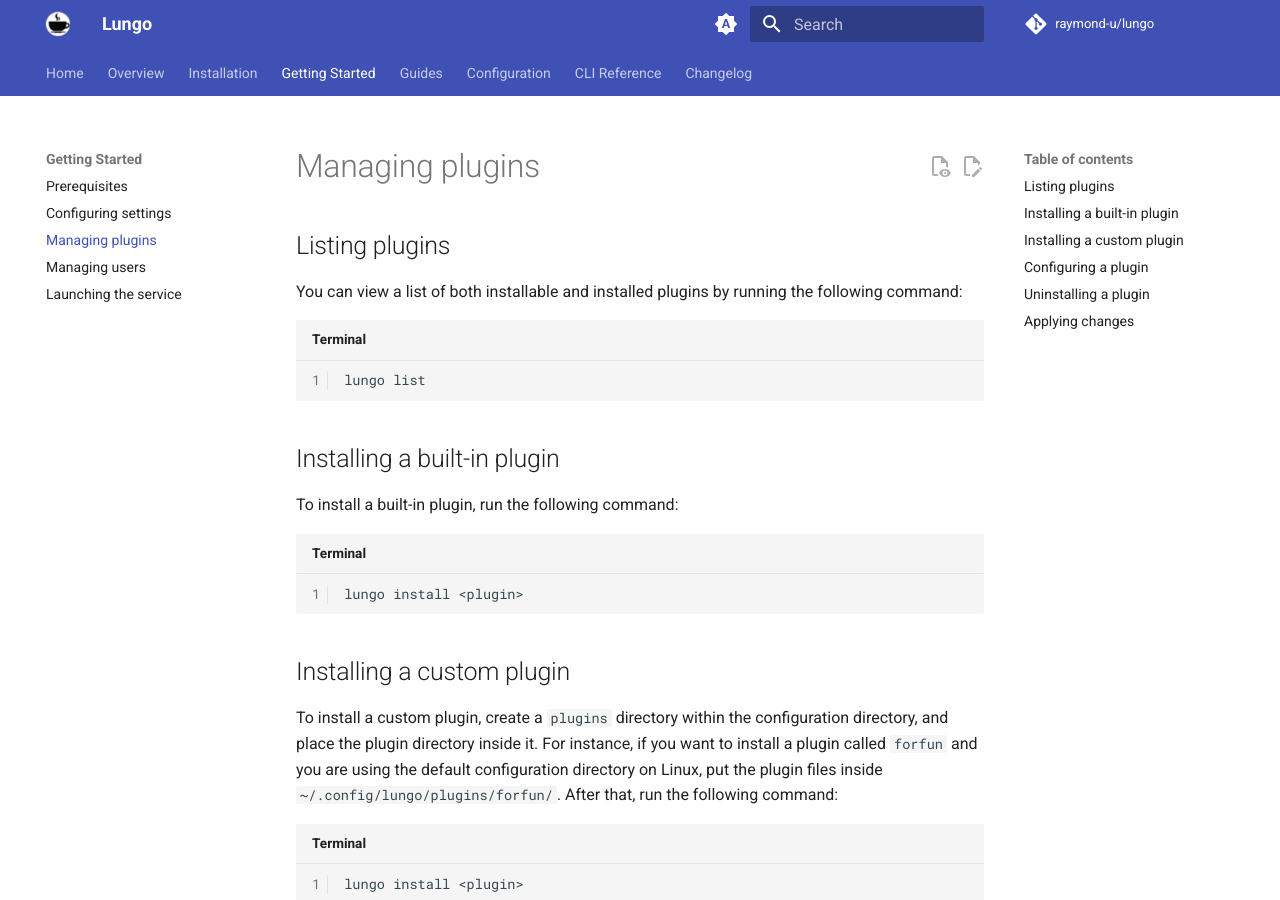
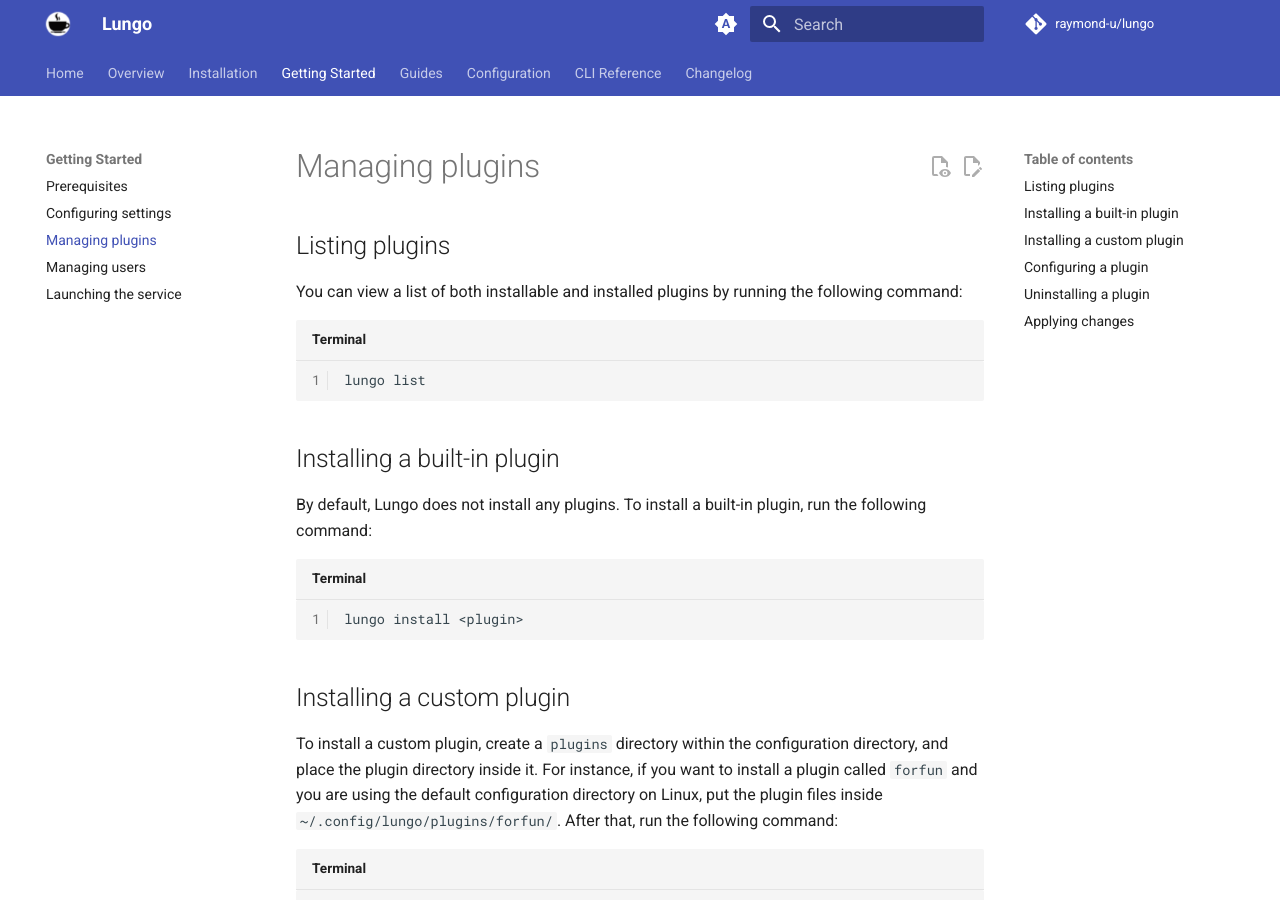
Before and after one commit to raymond-u/lungo, an MkDocs documentation site: the page built from docs/getting-started/managing-plugins.md, in a window 1280 px wide and 900 px high. Built offline with MkDocs 1.6.1 and Material for MkDocs 9.7.7, drawn with Linux system fonts in a browser that asks for light colours; plug-ins that fetch from the network failed and are left out; comment, search, counter and statistics services are not loaded; the version menu is left out.

Commit message:
docs: revise

````diff
--- a/docs/getting-started/managing-plugins.md
+++ b/docs/getting-started/managing-plugins.md
@@ -10,7 +10,7 @@ lungo list
 
 ## Installing a built-in plugin
 
-To install a built-in plugin, run the following command:
+By default, Lungo does not install any plugins. To install a built-in plugin, run the following command:
 
 ```bash linenums="1" title="Terminal"
 lungo install <plugin>
````
